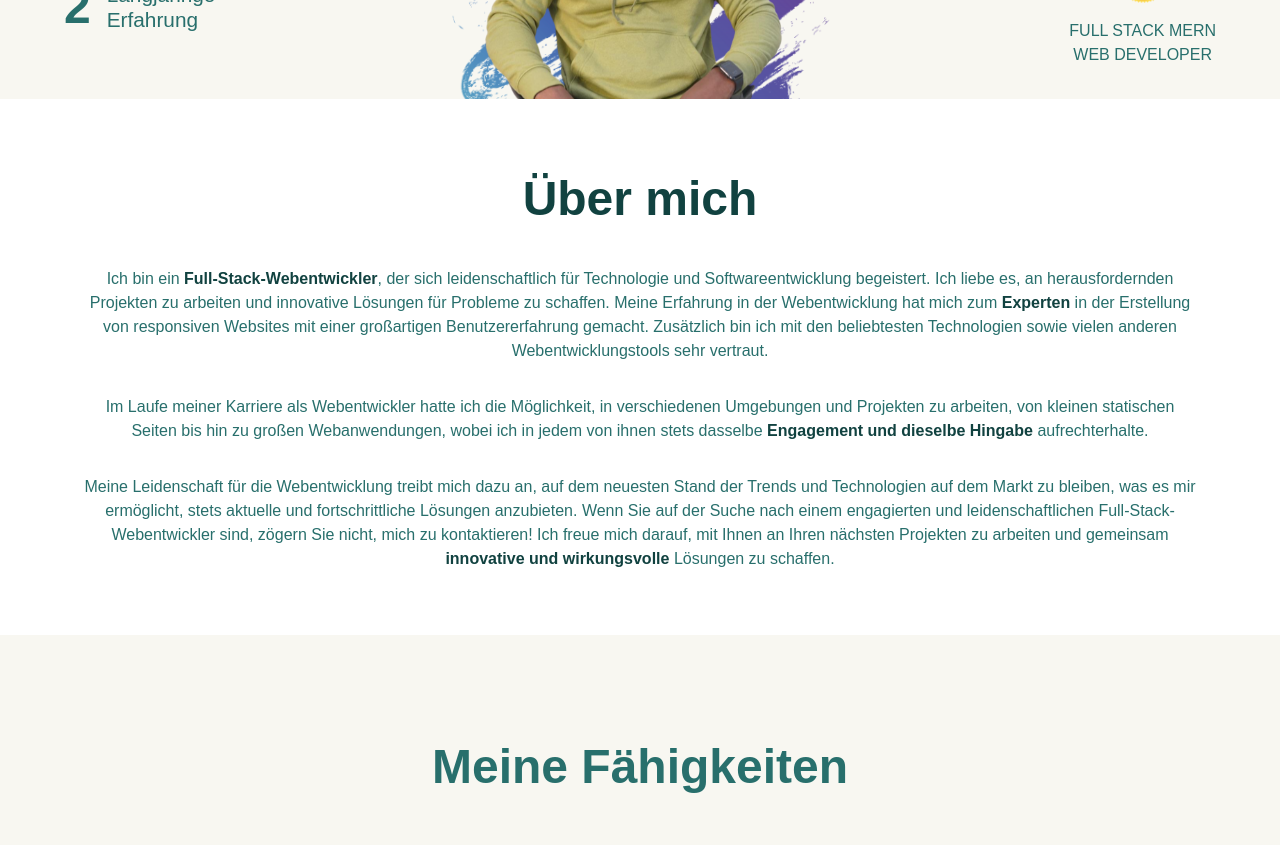
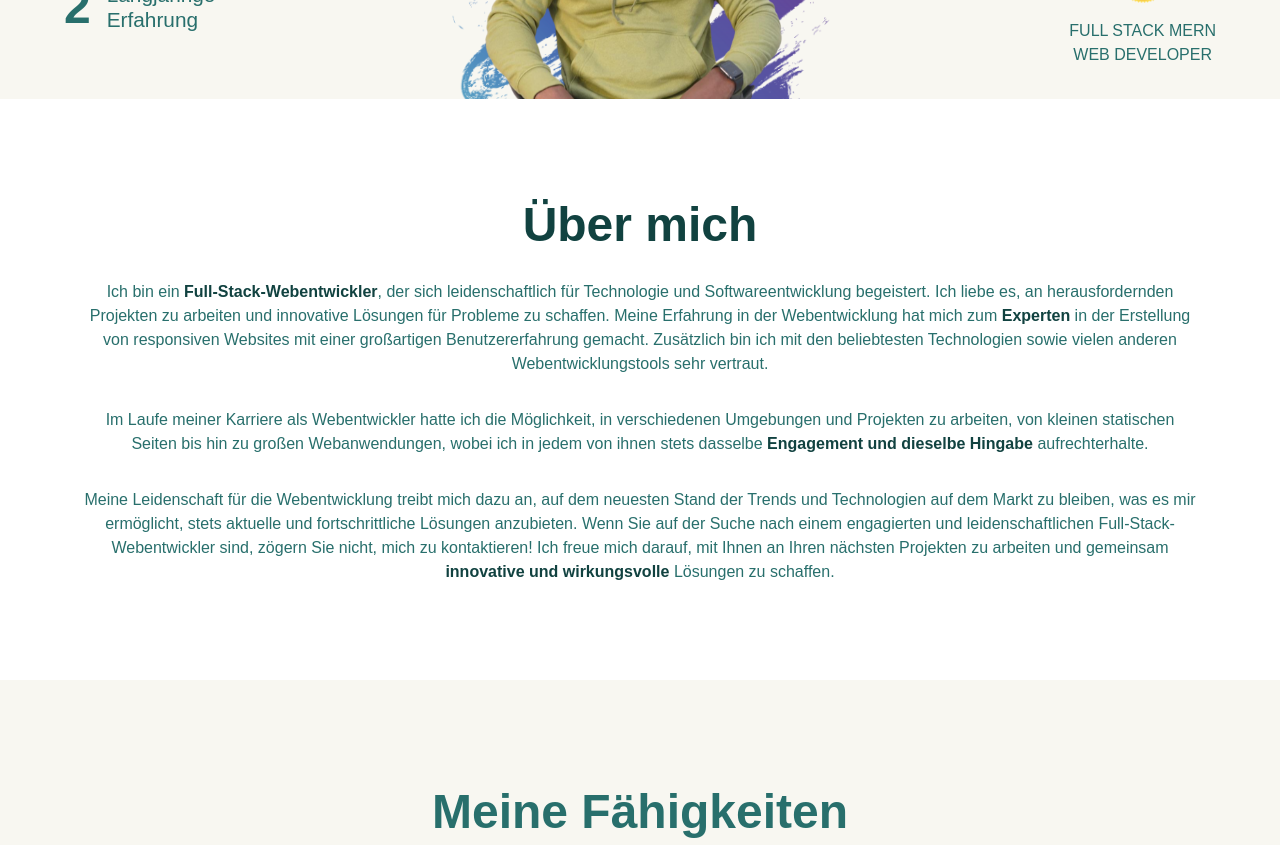
Before and after one commit to GelfisHorn/personal-web-portfolio, a React (Vite) app: page / in a window 1280 px wide. Shown: the part 540-1385 px from the top of the page. Built offline with nearby package versions, Linux system fonts and the light colour scheme; a web font is replaced by a local one.

Commit message:
About me padding vertical and title leading fix

```diff
--- a/src/modules/Experience/index.tsx
+++ b/src/modules/Experience/index.tsx
@@ -27,10 +27,10 @@ const Experience = () => {
     >
       <a className="anchor" id="services"></a>
       <div
-        className={`sm:px-5 md:paddings yPaddings flexCenter innerWidth text-center`}
+        className={`sm:px-5 md:paddings py-16 flexCenter innerWidth text-center`}
       >
         <motion.div variants={textVariant(0.5)} className={`${css.RightSide} flex flex-col gap-8`}>
-          <span className="primaryText text-[#286F6C] no-underline">{language == 'de' ? DE.experience.title : language == 'en' ? EN.experience.title : ES.experience.title}</span>
+          <span className="primaryText text-[#286F6C] no-underline leading-[2.8rem] pt-2">{language == 'de' ? DE.experience.title : language == 'en' ? EN.experience.title : ES.experience.title}</span>
           <div className="flex flex-col items-center gap-8 md:max-w-2/3">
             <p dangerouslySetInnerHTML={{__html: language == 'de' ? DE.experience.span1 : language == 'en' ? EN.experience.span1 : ES.experience.span1}}></p>
             <p dangerouslySetInnerHTML={{__html: language == 'de' ? DE.experience.span2 : language == 'en' ? EN.experience.span2 : ES.experience.span2}}></p>
```
